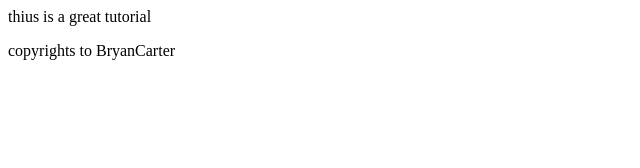
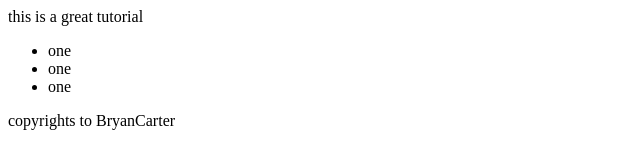
Before and after one commit to carterbryan89/git-course, a plain HTML site: page git-course/index.html in a window 1280 px wide. Shown: the whole page, without its empty margins (0-640 px from the left). Drawn offline with Linux system fonts and the light colour scheme.

Commit message:
added unordered list

```diff
--- a/git-course/index.html
+++ b/git-course/index.html
@@ -4,7 +4,12 @@
 
 <body>
 
-    <P>thius is a great tutorial</P>
+    <P>this is a great tutorial</P>
+    <ul>
+        <li>one</li>
+        <li>one</li>
+        <li>one</li>
+    </ul>
     <footer>copyrights to BryanCarter</footer>
 </body>
 
```
